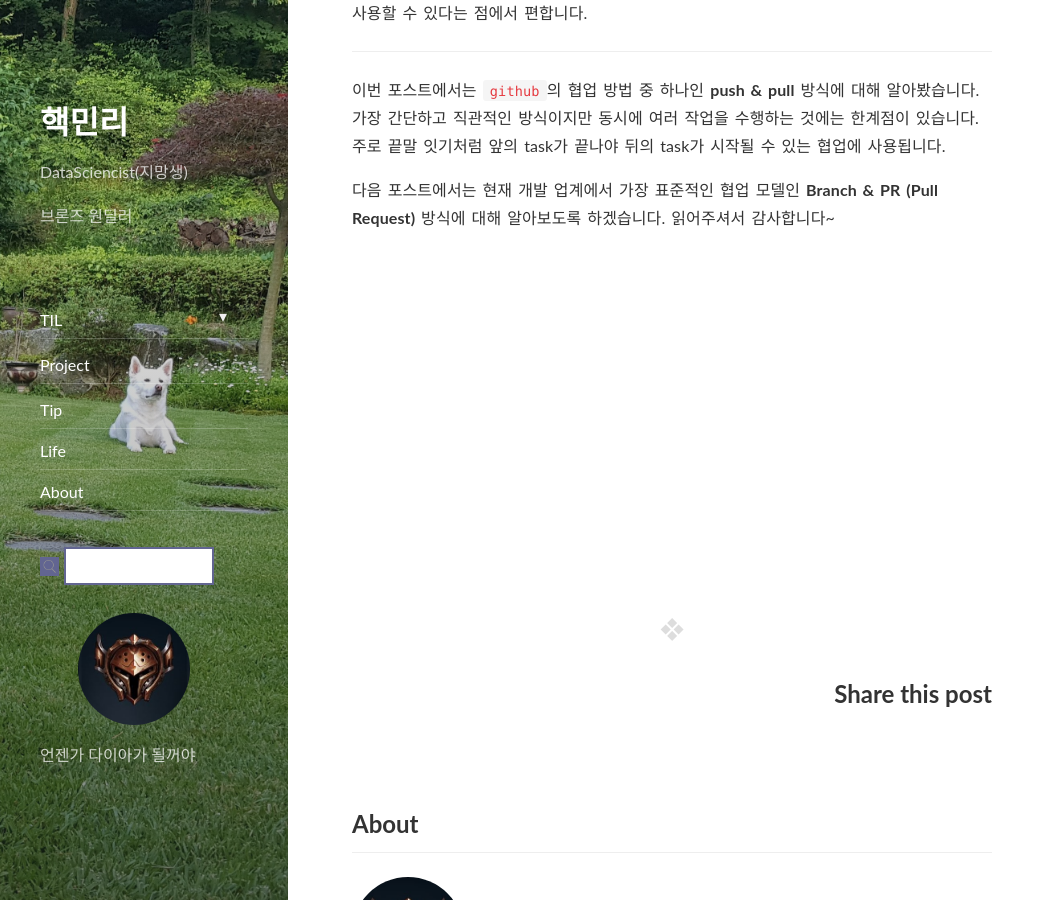
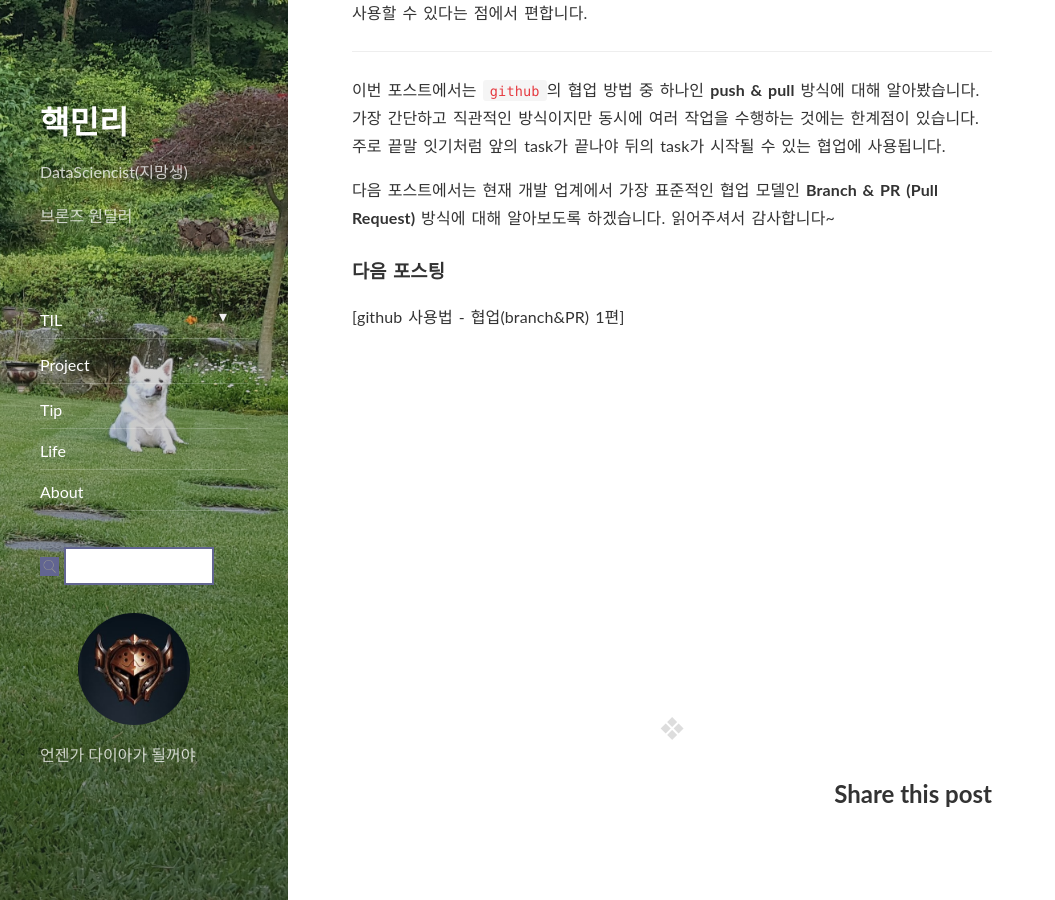
Before and after one commit to lhmlhm1111/lhmlhm1111.github.io, a Jekyll site: the page built from _posts/2020-09-23-Tip-Tip-github_push&pull.markdown, in a window 1280 px wide and 900 px high, scrolled down 8000 px. Shown: the whole window, without its empty margins (0-1055 px from the left). Built offline with Jekyll 4.4.1, drawn with Linux system fonts in a browser that asks for light colours; nearby versions of some CDN libraries; comment, search, counter and statistics services are not loaded.

Commit message:
post modify

```diff
--- a/_posts/2020-09-22-Tip-Tip-git.markdown
+++ b/_posts/2020-09-22-Tip-Tip-git.markdown
@@ -354,3 +354,9 @@ nothing added to commit but untracked files present (use "git add" to track)
 
 
 지금까지 `git`을 이용하여 로컬 저장소에서 코드 관리 및 버전 관리를 하는 방법에 대해서 알아봤습니다. 다음 포스팅에서는 `github`를 이용해 협업하는 방법을 다뤄보도록 하겠습니다. 읽어주셔서 감사합니다~
+
+
+
+### 다음 포스팅
+
+[github 사용법 - 협업(push&pull)](https://lhmlhm1111.github.io/tip/2020/09/23/Tip-Tip-github_push&pull/)
--- a/_posts/2020-09-23-Tip-Tip-github_push&pull.markdown
+++ b/_posts/2020-09-23-Tip-Tip-github_push&pull.markdown
@@ -302,3 +302,7 @@ test/
 이번 포스트에서는 `github`의 협업 방법 중 하나인 **push & pull** 방식에 대해 알아봤습니다. 가장 간단하고 직관적인 방식이지만 동시에 여러 작업을 수행하는 것에는 한계점이 있습니다. 주로 끝말 잇기처럼 앞의 task가 끝나야 뒤의 task가 시작될 수 있는 협업에 사용됩니다.
 
 다음 포스트에서는 현재 개발 업계에서 가장 표준적인 협업 모델인 **Branch & PR (Pull Request)** 방식에 대해 알아보도록 하겠습니다. 읽어주셔서 감사합니다~
+
+### 다음 포스팅
+
+[github 사용법 - 협업(branch&PR) 1편]
```
Also changed, not shown: _posts/2020-09-24-Tip-Tip-github_branch&PR(1).markdown (renamed from _posts/2020-09-24-Tip-Tip-github_branch&PR.markdown).
